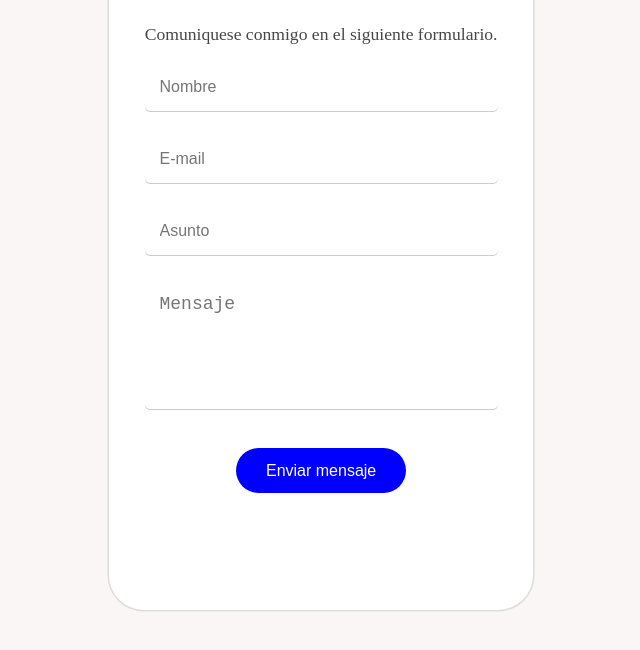
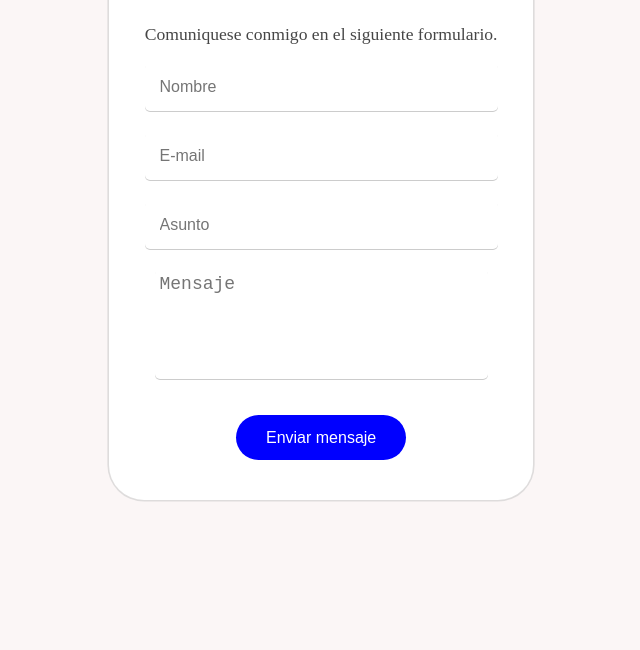
Before and after one commit to Fabianhernandez23/Challenger-ONE-Portafolio, a plain HTML site: page html/formulario.html in a window 1280 px wide. Shown: the part 134-784 px from the top of the page, without its empty margins (329-969 px from the left). Drawn offline with Linux system fonts and the light colour scheme.

Commit message:
Modificaciones

```diff
--- a/html/formulario.html
+++ b/html/formulario.html
@@ -39,8 +39,7 @@
         margin-top: 8vh;
         align-items: start;
         justify-content: center;
-        height: 85vh;
-        background-color: #fff;
+       background-color: #fff;
         border-radius: 35px;
         box-shadow: 0 0 0 0.1rem rgba(204, 204, 204, 0.6);
     }
@@ -49,7 +48,7 @@
         display: flex;
         flex-direction: column;
         align-items: center;
-        gap: 1.5em;
+        gap: 1.3em;
     }
 
     .formcontato__title{
@@ -88,7 +87,7 @@
       }
 
     .formcontato__textarea{
-        padding: 15px;
+        padding: 5px;
         width: 80%;
         border: none;
         border-radius: 5px;
@@ -118,6 +117,7 @@
         -webkit-transition: all 0.5s;
         cursor: pointer;
         font-weight: lighter;
+        margin-bottom: 5vh;
       }
 
       .formcontato__botao:hover {
--- a/style.css
+++ b/style.css
@@ -486,7 +486,6 @@ section.experience{
     margin-right: 1%;
     align-items: start;
     justify-content: center;
-    height: 83vh;
     background-color: #ffffff;
     border-radius: 35px;
     box-shadow: 0 0 0 0.1rem rgba(204, 204, 204, 0.6);
@@ -496,7 +495,7 @@ section.experience{
     display: flex;
     flex-direction: column;
     align-items: center;
-    gap: 1.1rem;
+    gap: 1rem;
 }
 
 /*
@@ -543,7 +542,7 @@ section.experience{
   }
 
 .formcontato__textarea{
-    padding: 15px;
+    padding: 5px;
     width: 18.5vw;
     border: none;
     box-shadow: 0px 1px 0px 0px #ccc;
@@ -584,6 +583,7 @@ section.experience{
     -webkit-transition: all 0.5s;
     cursor: pointer;
     font-weight: lighter;
+    margin-bottom: 5vh;
   }
 
   .formcontato__botao:hover {
```
